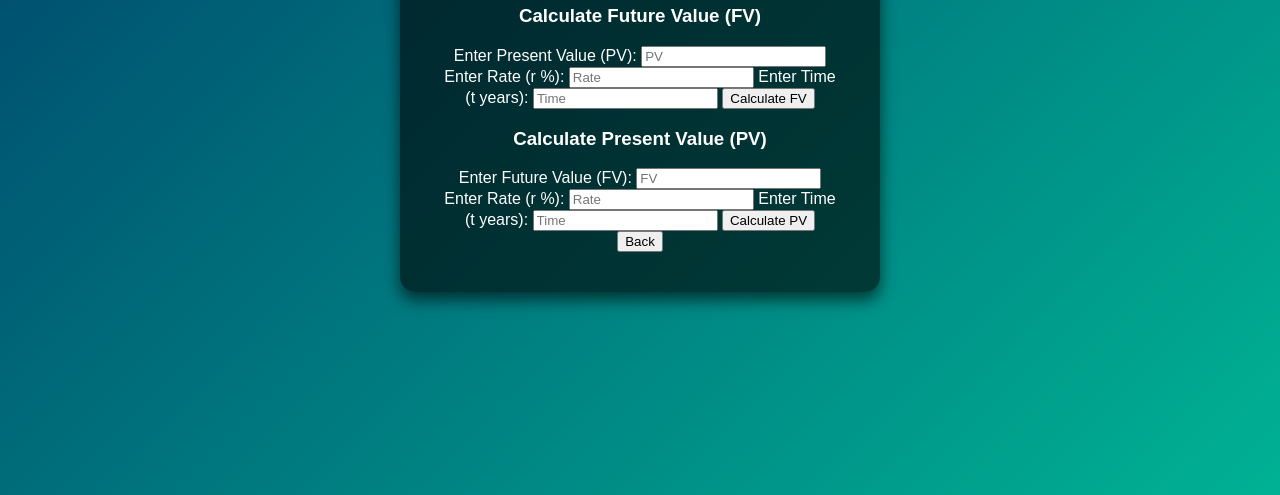
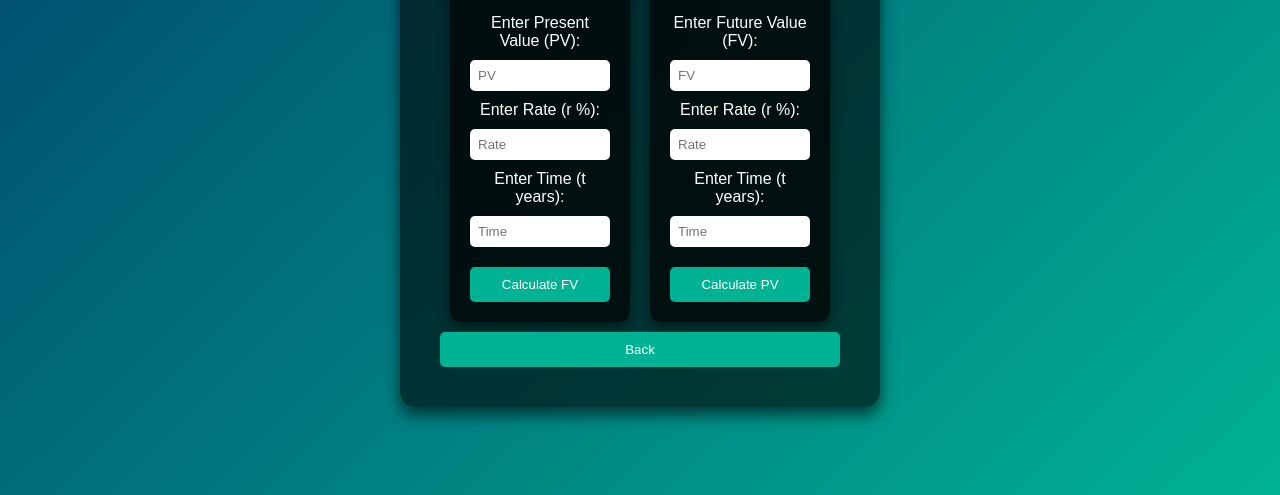
Before and after one commit to shalevwiden/TimeValueofMoneyCalculator, a plain HTML site: page calculator.html in a window 1280 px wide. Shown: the part 305-800 px from the top of the page. Drawn offline with Linux system fonts and the light colour scheme.

Commit message:
Update styles.css
updates calculator section

```diff
--- a/styles.css
+++ b/styles.css
@@ -47,3 +47,41 @@ body {
   background-color: #00416A; /* Darker on hover */
   transform: scale(1.05); /* Slight pop on hover */
 }
+/* Add this CSS to your existing styles.css file */
+
+/* Style for the calculator container */
+.calculator-container {
+  display: flex; /* Enable flexbox layout */
+  justify-content: space-between; /* Space sections evenly */
+  margin-top: 20px; /* Add some spacing above */
+}
+
+/* Style for individual sections */
+.section {
+  flex: 1; /* Allow sections to grow equally */
+  margin: 0 10px; /* Add some horizontal spacing */
+  padding: 20px; /* Inner padding */
+  background-color: rgba(0, 0, 0, 0.7); /* Slightly transparent black background */
+  border-radius: 10px; /* Rounded corners */
+  box-shadow: 0px 4px 12px rgba(0, 0, 0, 0.5); /* Shadow for depth */
+}
+
+/* Ensure input and button styling remain */
+input {
+  margin: 10px 0;
+  padding: 8px;
+  width: calc(100% - 16px); /* Full width minus padding */
+  border: none;
+  border-radius: 5px;
+}
+
+button {
+  background-color: #00B294;
+  color: white;
+  border: none;
+  padding: 10px;
+  width: 100%; /* Full width for buttons */
+  margin-top: 10px;
+  cursor: pointer;
+  border-radius: 5px;
+}
```
